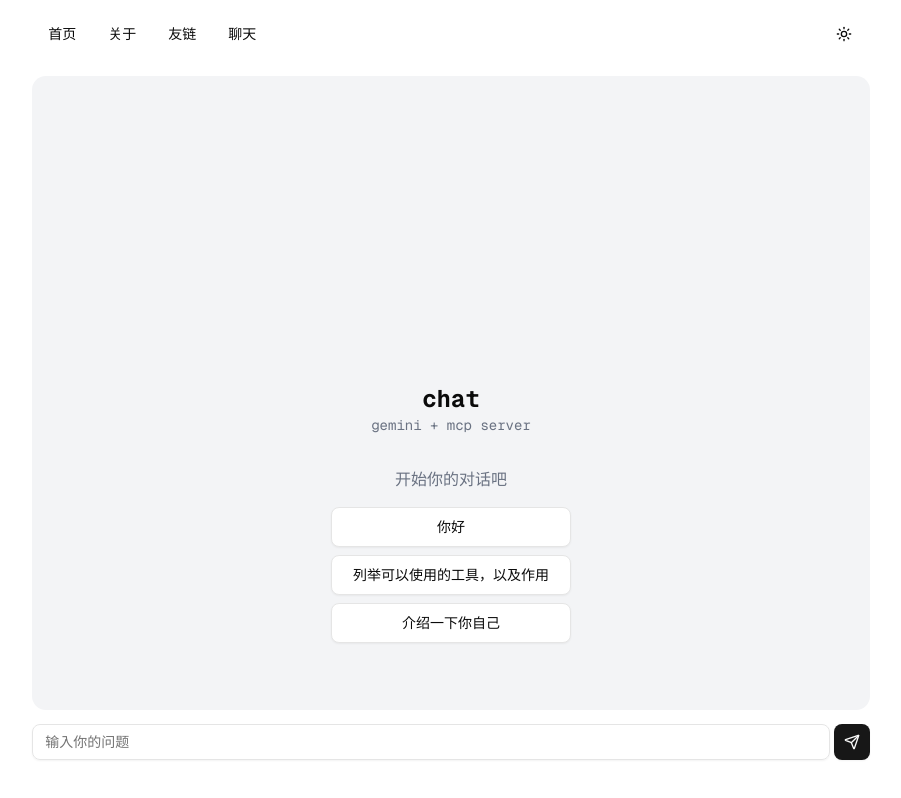
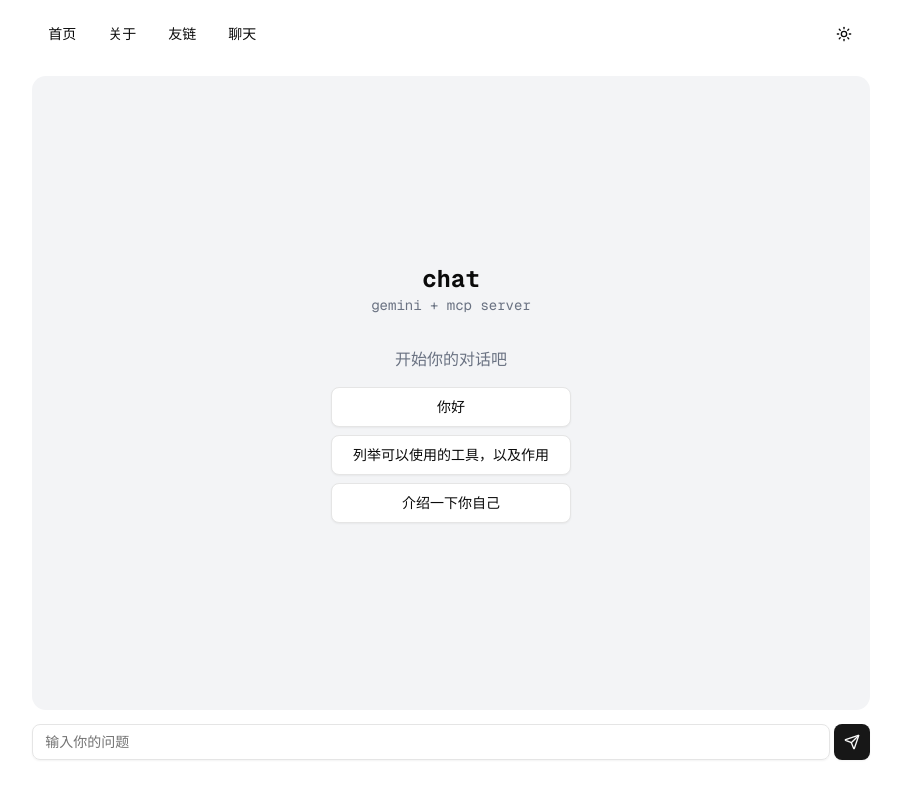
Before and after one commit to Zwanan-github/blog, a Next.js app: page /chat in a window 1280 px wide. Shown: the whole page, without its empty margins (189-1090 px from the left). Built offline with nearby package versions, Linux system fonts and the light colour scheme.

Commit message:
update: update style

```diff
--- a/src/app/chat/page.tsx
+++ b/src/app/chat/page.tsx
@@ -107,7 +107,7 @@ export default function Page() {
                     </div>
                     <div ref={scrollAreaRef} />
                     {messages.length == 0 && (
-                        <div className="flex flex-col items-center justify-center mt-30 h-full w-full">
+                        <div className="flex flex-col items-center justify-center h-full w-full">
                             <div className="flex flex-col items-center mb-8">
                                 <p className="text-2xl font-mono font-bold">{"chat"}</p>
                                 <p className="text-sm text-gray-500 font-mono">{"gemini + mcp server"}</p>
```
